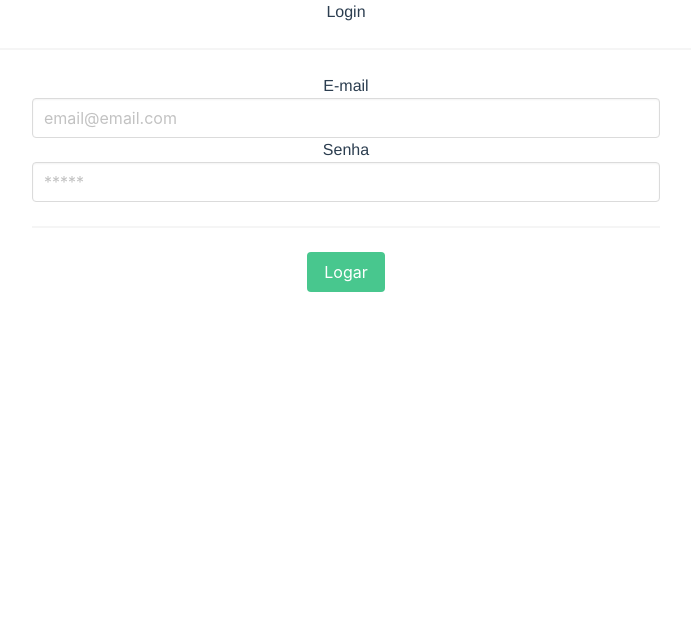
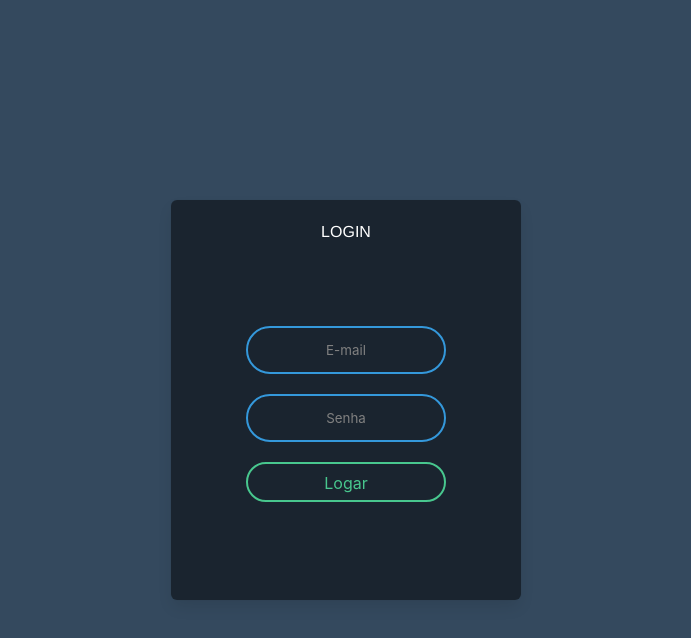
Before and after one commit to FDaviCR/gst-loja, a Vue app: page /login in a window 1280 px wide. Shown: the top 638 px of the page, without its empty margins (294-985 px from the left). Built offline with nearby package versions, Linux system fonts and the light colour scheme.

Commit message:
Tela de login e autenticação

```diff
--- a/src/router/index.js
+++ b/src/router/index.js
@@ -3,7 +3,31 @@ import VueRouter from 'vue-router'
 import Login from '../views/Login.vue'
 import Home from '../views/Home.vue'
 import Register from '../views/Register.vue'
+import Users from '../views/Users.vue'
 
+import axios from 'axios'
+
+function AdminAuth(to, from, next) {
+  if(localStorage.getItem('token') != undefined) {
+
+    var req = {
+      headers: {
+        Authorization: 'Bearer ' + localStorage.getItem('token')
+      }
+    }
+    console.log(req);
+
+    axios.post("http://localhost:8686/validate",{},req).then(res => {
+      console.log(res);
+      next();
+    }).catch(err => {
+      console.log(err.response);
+      next("/login");
+    });
+  }else{
+    next('/login');
+  }
+}
 
 Vue.use(VueRouter)
 
@@ -24,6 +48,12 @@ Vue.use(VueRouter)
     component: Register
   },
   {
+    path: '/admin/users',
+    name: 'Users',
+    component: Users,
+    beforeEnter: AdminAuth
+  },
+  {
     path: '/about',
     name: 'About',
     component: () => import('../views/About.vue')
--- a/src/views/Login.vue
+++ b/src/views/Login.vue
@@ -1,20 +1,20 @@
 <template>
-    <div class="home">
-        <h1>Login</h1>
-        <hr>
-        <div class="columns is-centered">
-            <div class="column is-half">
-                <div v-if="erro != undefined">
-                    <div class="notification is-danger">
-                        <p>{{erro}}</p>
+    <div class="wrapper">
+        <div class="box">
+            <h1>Login</h1>
+            <div class="boxIntern">
+                <div class="column">
+                    <div v-if="erro != undefined">
+                        <div class="notification is-danger">
+                            <button class="delete" @click="close"></button>
+                            <p>{{erro}}</p>
+                        </div>
                     </div>
+                    <input type="email" placeholder="E-mail" v-model="email">
+                    <input type="password" placeholder="Senha" v-model="password">
+
+                    <button class="button is-success is-outlined is-rounded" @click="login">Logar</button>
                 </div>
-                <p>E-mail</p>
-                <input type="email" placeholder="email@email.com" class="input" v-model="email">
-                <p>Senha</p>
-                <input type="password" placeholder="*****" class="input" v-model="password">
-                <hr>
-                <button class="button is-success" @click="login">Logar</button>
             </div>
         </div>
     </div>
@@ -43,11 +43,93 @@ export default {
                 var msgErro = err.response.data.err;
                 this.erro = msgErro;
             })
+        },
+        close(){
+            this.erro = undefined;
         }
     }
 }
 </script>
 
 <style scoped>
+.wrapper{
+	height: 100vh;
+	width: 100vw;
+	background-color: #34495e;
+	position: absolute;
+	left: 0;
+	top: 0;
+	display: flex;
+	align-items: center;
+	justify-content: center;
+	color: #fff;
+	transition: .5s;
+}
+.box{
+    width: 350px;
+    height: 400px;
+    padding: 20px;
+    position: absolute;
+    top: 50%;
+    left: 50%;
+    transform: translate(-50%,-50%);
+    background: rgba(0,0,0,0.5);
+    text-align: center;
+}
+.boxIntern{
+    padding-top: 50px;
+}
+.box h1{
+  color: white;
+  text-transform: uppercase;
+  font-weight: 500;
+}
+.box input[type = "email"],.box input[type = "password"]{
+  border:0;
+  background: none;
+  display: block;
+  margin: 20px auto;
+  text-align: center;
+  border: 2px solid #3498db;
+  padding: 14px 10px;
+  width: 200px;
+  outline: none;
+  color: white;
+  border-radius: 24px;
+  transition: 0.25s;
+}
+.box input[type = "email"]:focus,.box input[type = "password"]:focus{
+  width: 280px;
+  border-color: #2ecc71;
+}
+.box .button{
+  width: 200px;
+  border:0;
+  background: none;
+  display: block;
+  margin: 20px auto;
+  text-align: center;
+  border: 2px solid #2ecc71;
+  outline: none;
+  color: white;
+  border-radius: 24px;
+  transition: 0.25s;
+  cursor: pointer;
+}
+::-webkit-input-placeholder {
+   color: grey;
+}
+
+:-moz-placeholder { /* Firefox 18- */
+   color: grey;
+}
+
+::-moz-placeholder {  /* Firefox 19+ */
+   color: grey;
+}
+
+:-ms-input-placeholder {
+   color: grey;
+}
 
 </style>
--- /dev/null
+++ b/src/views/Users.vue
@@ -0,0 +1,15 @@
+<template>
+    <div>
+        <h1>Painel Adm!</h1>
+    </div>
+</template>
+
+<script>
+export default {
+
+}
+</script>
+
+<style scoped>
+
+</style>
```
